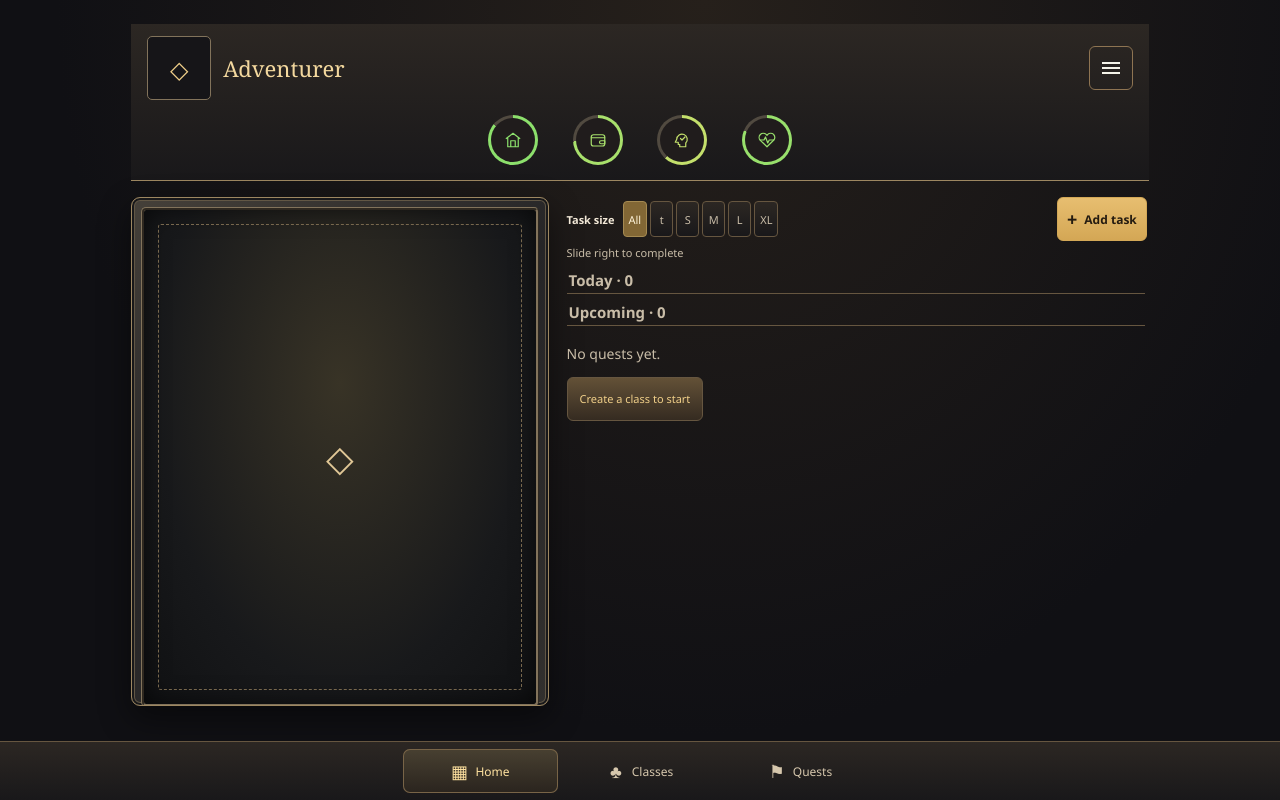
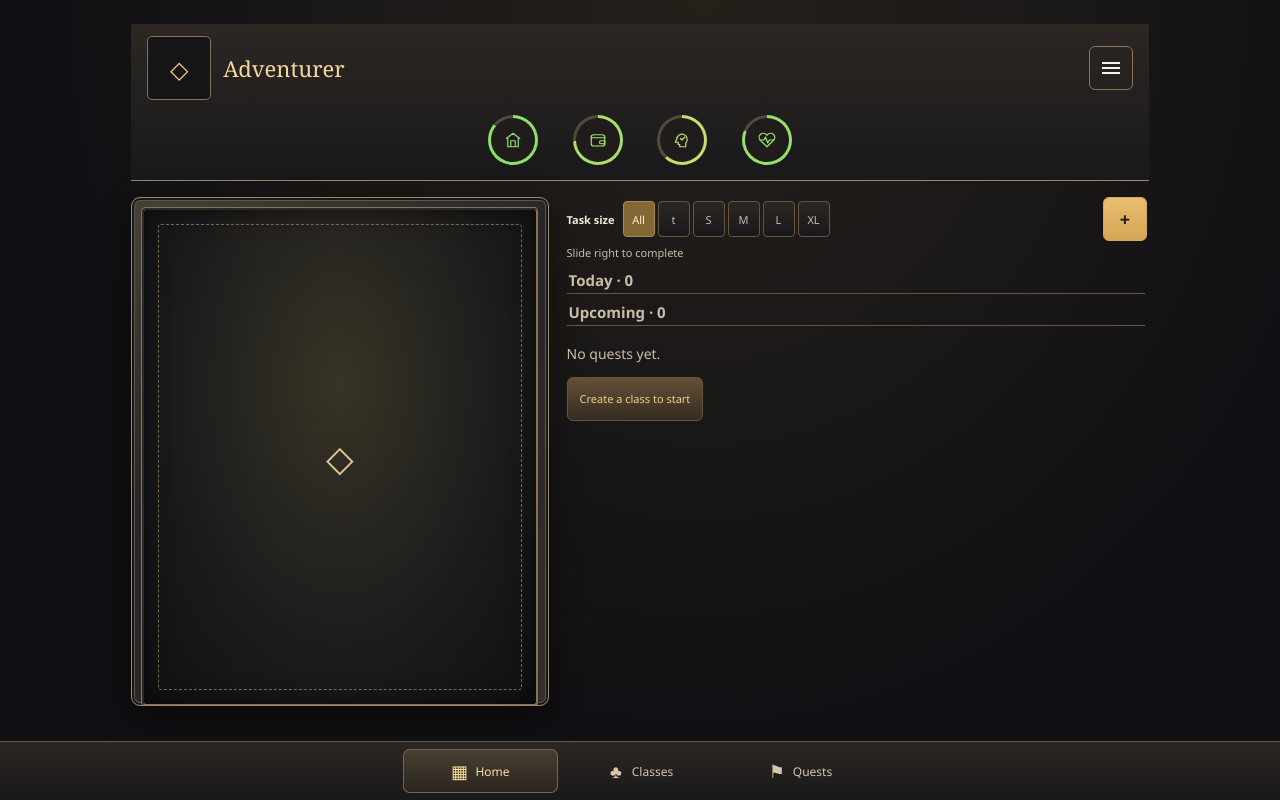
Before and after one commit to Austin-J-Ross/lifrpg, a React (Vite) app: page /#/home in a window 1280 px wide. Built offline with nearby package versions, Linux system fonts and the light colour scheme.

Commit message:
Refine Home task toolbar

```diff
--- a/src/pages/HomePage.tsx
+++ b/src/pages/HomePage.tsx
@@ -100,9 +100,10 @@ export function HomePage() {
             id="add-home-quest"
             className="add-button loadout-add"
             type="button"
+            aria-label="Add task"
             onClick={() => setAddingQuest(true)}
           >
-            <span aria-hidden="true">+</span> Add task
+            <span aria-hidden="true">+</span>
           </button>
         </div>
         <p className="loadout-hint">Slide right to complete</p>
--- a/src/styles/character-sheet.css
+++ b/src/styles/character-sheet.css
@@ -179,8 +179,8 @@ main {
 }
 
 .loadout-filters button {
-  flex: 0 0 auto;
-  min-width: 23px;
+  flex: 0 0 32px;
+  min-width: 0;
   min-height: 36px;
   padding: 4px 5px;
   border: 1px solid var(--line);
@@ -202,16 +202,14 @@ main {
 }
 
 .loadout-add {
-  flex-shrink: 0;
+  flex: 0 0 44px;
   min-height: 44px;
   justify-content: center;
-  padding: 0 9px;
+  padding: 0;
   border-color: #d3a857;
   background: linear-gradient(#e7be70, #d4a755);
   color: #241b10;
-  font-size: 12px;
   font-weight: 750;
-  white-space: nowrap;
 }
 
 .loadout-hint {
```
